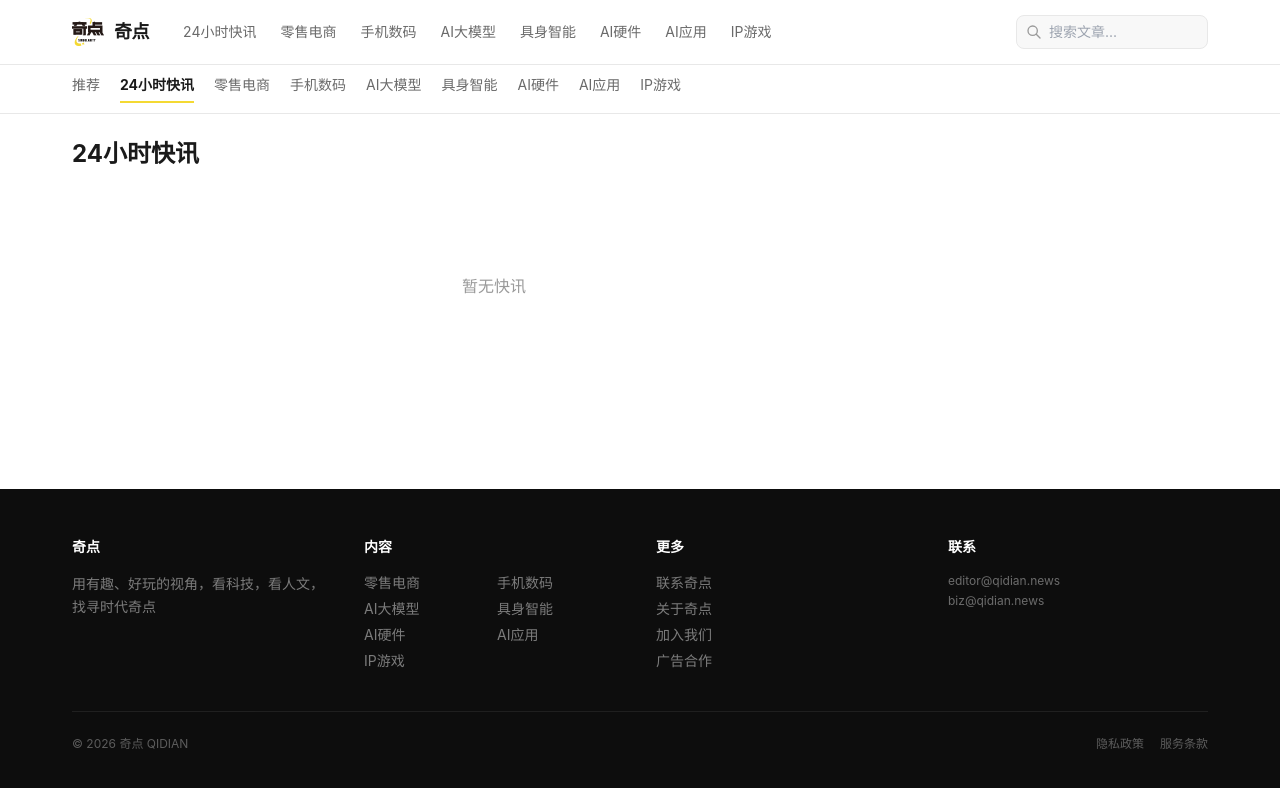
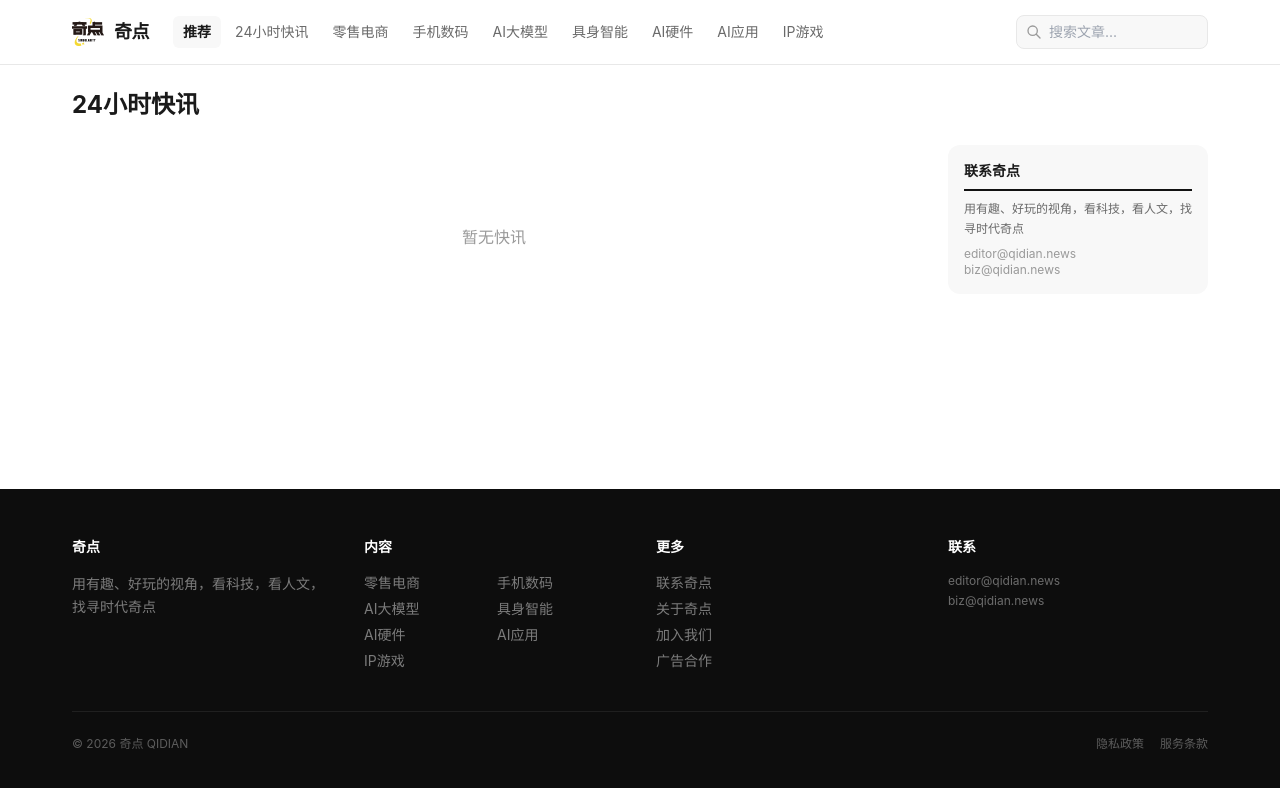
Before and after one commit to niezerui/qidian-media-site, a Next.js app: page /category/24h-news in a window 1280 px wide. Shown: the top 788 px of the page. Built offline with nearby package versions, Linux system fonts and the light colour scheme.

Commit message:
Banner tags, article tags+meta, category 75% layout, add 推荐

```diff
--- a/src/app/category/[slug]/page.tsx
+++ b/src/app/category/[slug]/page.tsx
@@ -9,7 +9,6 @@ import { cleanContent, extractFirstImage } from '@/lib/security';
 
 const NAME_MAP: Record<string, string> = {};
 siteConfig.categories.forEach(c => NAME_MAP[c.slug] = c.name);
-const NAV_CATS = siteConfig.categories;
 
 function parseArticle(a: any) {
   return { ...a, content: cleanContent(a.content || ''), cover_image: a.cover_image || extractFirstImage(a.content), tags: JSON.parse(a.tags || '[]') };
@@ -32,7 +31,7 @@ async function getCatData(slug: string) {
 export const dynamic = 'force-dynamic';
 
 export async function generateMetadata({ params }: { params: { slug: string } }) {
-  const name = NAME_MAP[params.slug] || '分类';
+  const name = NAME_MAP[params.slug] || (params.slug === '24h-news' ? '24小时快讯' : '分类');
   return { title: `${name} | ${siteConfig.name}` };
 }
 
@@ -50,26 +49,8 @@ export default async function CategoryPage({ params }: { params: { slug: string
     <>
       <Header />
       <main className="flex-1">
-        {/* Category Nav */}
-        <div className="border-b" style={{ borderColor: 'var(--c-border)' }}>
-          <div className="site-container py-2.5">
-            <div className="flex items-center gap-5 overflow-x-auto scrollbar-hide text-sm">
-              <Link href="/" className="whitespace-nowrap pb-1.5 border-b-2 border-transparent hover:border-current transition-colors" style={{ color: 'var(--c-text-2)' }}>推荐</Link>
-              {NAV_CATS.map(cat => (
-                <Link key={cat.slug} href={`/category/${cat.slug}`}
-                  className={`whitespace-nowrap pb-1.5 border-b-2 transition-colors ${params.slug === cat.slug ? 'font-bold' : 'border-transparent hover:border-current'}`}
-                  style={{ color: params.slug === cat.slug ? 'var(--c-text)' : 'var(--c-text-2)', borderColor: params.slug === cat.slug ? 'var(--c-accent)' : 'transparent' }}>
-                  {cat.name}
-                </Link>
-              ))}
-            </div>
-          </div>
-        </div>
-
         <div className="site-container py-6">
-          <div className="mb-6">
-            <h1 className="text-2xl font-bold" style={{ color: 'var(--c-text)' }}>{name || '24小时快讯'}</h1>
-          </div>
+          <h1 className="text-2xl font-bold mb-6" style={{ color: 'var(--c-text)' }}>{name || '24小时快讯'}</h1>
 
           <div className="grid grid-cols-1 lg:grid-cols-4 gap-6 lg:gap-8">
             <div className="lg:col-span-3">
@@ -77,8 +58,7 @@ export default async function CategoryPage({ params }: { params: { slug: string
                 flashes.length > 0 ? (
                   <div className="space-y-2">
                     {flashes.map((f: any) => (
-                      <Link key={f.id} href={`/flash/${f.id}`}
-                        className="block py-3 border-b hover:opacity-70 transition-opacity"
+                      <Link key={f.id} href={`/flash/${f.id}`} className="block py-3 border-b hover:opacity-70 transition-opacity"
                         style={{ borderColor: 'var(--c-border)', color: 'var(--c-text)' }}>
                         <p className="text-sm">{f.title}</p>
                         <span className="text-xs" style={{ color: 'var(--c-text-3)' }}>{f.date_label || new Date(f.published_at).toLocaleDateString('zh-CN')}</span>
@@ -87,8 +67,8 @@ export default async function CategoryPage({ params }: { params: { slug: string
                   </div>
                 ) : <div className="text-center py-20" style={{ color: 'var(--c-text-3)' }}>暂无快讯</div>
               ) : articles.length > 0 ? (
-                <div className="grid grid-cols-1 sm:grid-cols-2 gap-5">
-                  {articles.map((a: any) => <ArticleCard key={a.id} article={a} />)}
+                <div className="border-t" style={{ borderColor: 'var(--c-border)' }}>
+                  {articles.map((a: any) => <ArticleCard key={a.id} article={a} variant="list" />)}
                 </div>
               ) : (
                 <div className="text-center py-20" style={{ color: 'var(--c-text-3)' }}>该分类暂无内容</div>
@@ -105,7 +85,7 @@ export default async function CategoryPage({ params }: { params: { slug: string
                     </div>
                     <Link href="/category/24h-news" className="text-xs hover:underline" style={{ color: 'var(--c-text-3)' }}>全部</Link>
                   </div>
-                  {flashes.slice(0, 6).map((f: any) => (
+                  {flashes.slice(0, 10).map((f: any) => (
                     <Link key={f.id} href={`/flash/${f.id}`} className="block py-1.5 border-b last:border-0 hover:opacity-70 text-xs"
                       style={{ borderColor: 'var(--c-border)', color: 'var(--c-text-2)' }}>
                       <span className="line-clamp-2">{f.title}</span>
@@ -113,6 +93,13 @@ export default async function CategoryPage({ params }: { params: { slug: string
                   ))}
                 </div>
               )}
+
+              <div className="rounded-xl p-4" style={{ backgroundColor: 'var(--c-surface)' }}>
+                <h3 className="text-sm font-bold mb-2 pb-2" style={{ color: 'var(--c-text)', borderBottom: '2px solid var(--c-primary)' }}>联系{siteConfig.name}</h3>
+                <p className="text-xs leading-relaxed mb-2" style={{ color: 'var(--c-text-2)' }}>{siteConfig.slogan}</p>
+                <p className="text-xs" style={{ color: 'var(--c-text-3)' }}>{siteConfig.contact.editorEmail}</p>
+                <p className="text-xs" style={{ color: 'var(--c-text-3)' }}>{siteConfig.contact.bizEmail}</p>
+              </div>
             </aside>
           </div>
         </div>
--- a/src/components/ArticleCard.tsx
+++ b/src/components/ArticleCard.tsx
@@ -6,6 +6,7 @@ interface Article {
   id: number; title: string; slug: string; summary: string;
   cover_image: string | null; category_name?: string; author: string;
   is_exclusive: boolean; published_at: string; view_count: number;
+  tags?: string[];
 }
 
 function formatDate(d: string) { return new Date(d).toLocaleDateString('zh-CN', { year: 'numeric', month: 'long', day: 'numeric' }); }
@@ -71,7 +72,12 @@ export default function ArticleCard({ article, variant = 'default' }: { article:
             {article.is_exclusive && <span className="text-xs px-2 py-0.5 rounded-full text-white" style={{ backgroundColor: 'var(--c-accent)' }}>独家</span>}
           </div>
           <h3 className="text-base font-bold line-clamp-2 leading-snug" style={{ color: 'var(--c-text)' }}>{article.title}</h3>
-          <div className="flex items-center gap-3 text-xs mt-2" style={{ color: 'var(--c-text-3)' }}>
+          <div className="flex items-center gap-2 mt-1.5 text-xs" style={{ color: 'var(--c-text-3)' }}>
+            {article.tags && article.tags.filter(Boolean).slice(0, 3).map((t: string) => (
+              <span key={t} className="px-1.5 py-0.5 rounded" style={{ backgroundColor: 'var(--c-surface)' }}>{t}</span>
+            ))}
+          </div>
+          <div className="flex items-center gap-3 text-xs mt-1.5" style={{ color: 'var(--c-text-3)' }}>
             <span>{article.author}</span><span>{date}</span>
           </div>
         </div>
--- a/src/components/BannerCarousel.tsx
+++ b/src/components/BannerCarousel.tsx
@@ -5,7 +5,7 @@ import Link from 'next/link';
 
 interface BannerItem {
   id: number; title: string; slug: string; cover_image: string | null;
-  category_name?: string;
+  category_name?: string; tags?: string[];
 }
 
 export default function BannerCarousel({ items }: { items: BannerItem[] }) {
@@ -40,6 +40,9 @@ export default function BannerCarousel({ items }: { items: BannerItem[] }) {
               </div>
               <div className="absolute bottom-0 left-0 right-0 p-6 bg-gradient-to-t from-black/70 to-transparent">
                 {b.category_name && <span className="text-xs px-2 py-0.5 rounded-full mb-2 inline-block" style={{ backgroundColor: 'rgba(255,255,255,0.2)', color: '#fff' }}>{b.category_name}</span>}
+                {b.tags && b.tags.length > 0 && b.tags.slice(0, 3).map((t: string) => (
+                  <span key={t} className="text-xs px-2 py-0.5 rounded-full mb-2 ml-1 inline-block" style={{ backgroundColor: 'rgba(255,255,255,0.15)', color: '#ddd' }}>{t}</span>
+                ))}
                 <h2 className="text-xl sm:text-2xl font-bold leading-snug text-white">{b.title}</h2>
               </div>
             </>
--- a/src/components/Header.tsx
+++ b/src/components/Header.tsx
@@ -35,8 +35,11 @@ export default function Header() {
             <span className="text-base sm:text-lg font-bold tracking-tight" style={{ color: 'var(--c-text)' }}>{siteConfig.name}</span>
           </Link>
 
-          {/* Desktop categories — in logo row */}
+          {/* Desktop categories */}
           <nav className="hidden md:flex items-center gap-1 overflow-x-auto scrollbar-hide">
+            <Link href="/"
+              className="whitespace-nowrap px-2.5 py-1.5 rounded-md text-sm font-bold transition-colors"
+              style={{ color: 'var(--c-text)', backgroundColor: 'var(--c-surface)' }}>推荐</Link>
             {NAV.map(cat => (
               <Link key={cat.slug} href={`/category/${cat.slug}`}
                 className="whitespace-nowrap px-2.5 py-1.5 rounded-md text-sm transition-colors hover:bg-gray-50"
@@ -70,6 +73,8 @@ export default function Header() {
       {/* Mobile dropdown nav */}
       {menuOpen && (
         <div className="md:hidden border-t px-4 py-3 space-y-1" style={{ backgroundColor: 'var(--c-bg)', borderColor: 'var(--c-border)' }}>
+          <Link href="/" onClick={() => setMenuOpen(false)}
+            className="block py-2.5 text-sm border-b font-bold" style={{ borderColor: 'var(--c-border)', color: 'var(--c-text)' }}>推荐</Link>
           {NAV.map(cat => (
             <Link key={cat.slug} href={`/category/${cat.slug}`} onClick={() => setMenuOpen(false)}
               className="block py-2.5 text-sm border-b last:border-0 font-medium" style={{ borderColor: 'var(--c-border)', color: 'var(--c-text)' }}>{cat.name}</Link>
```
